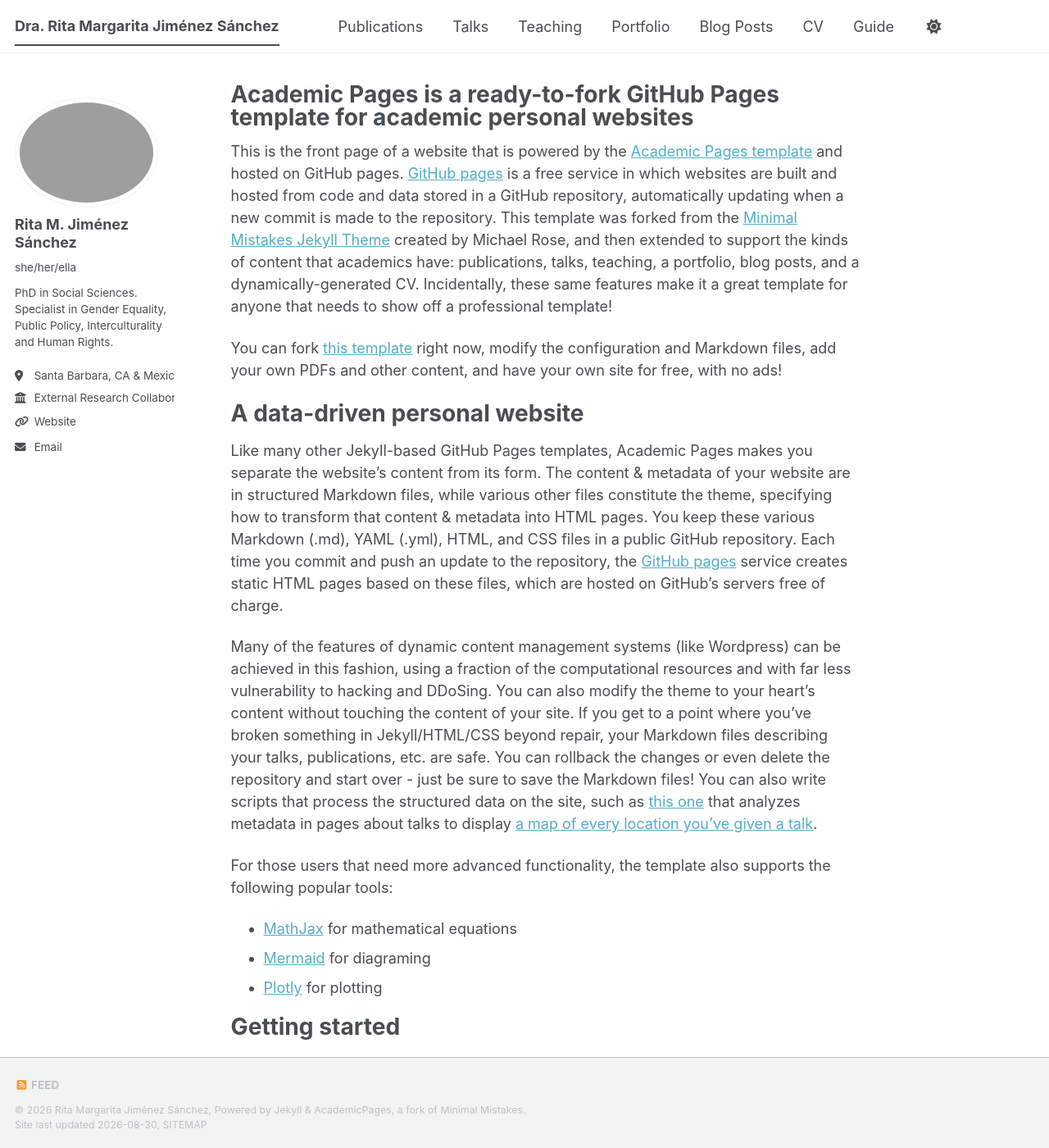
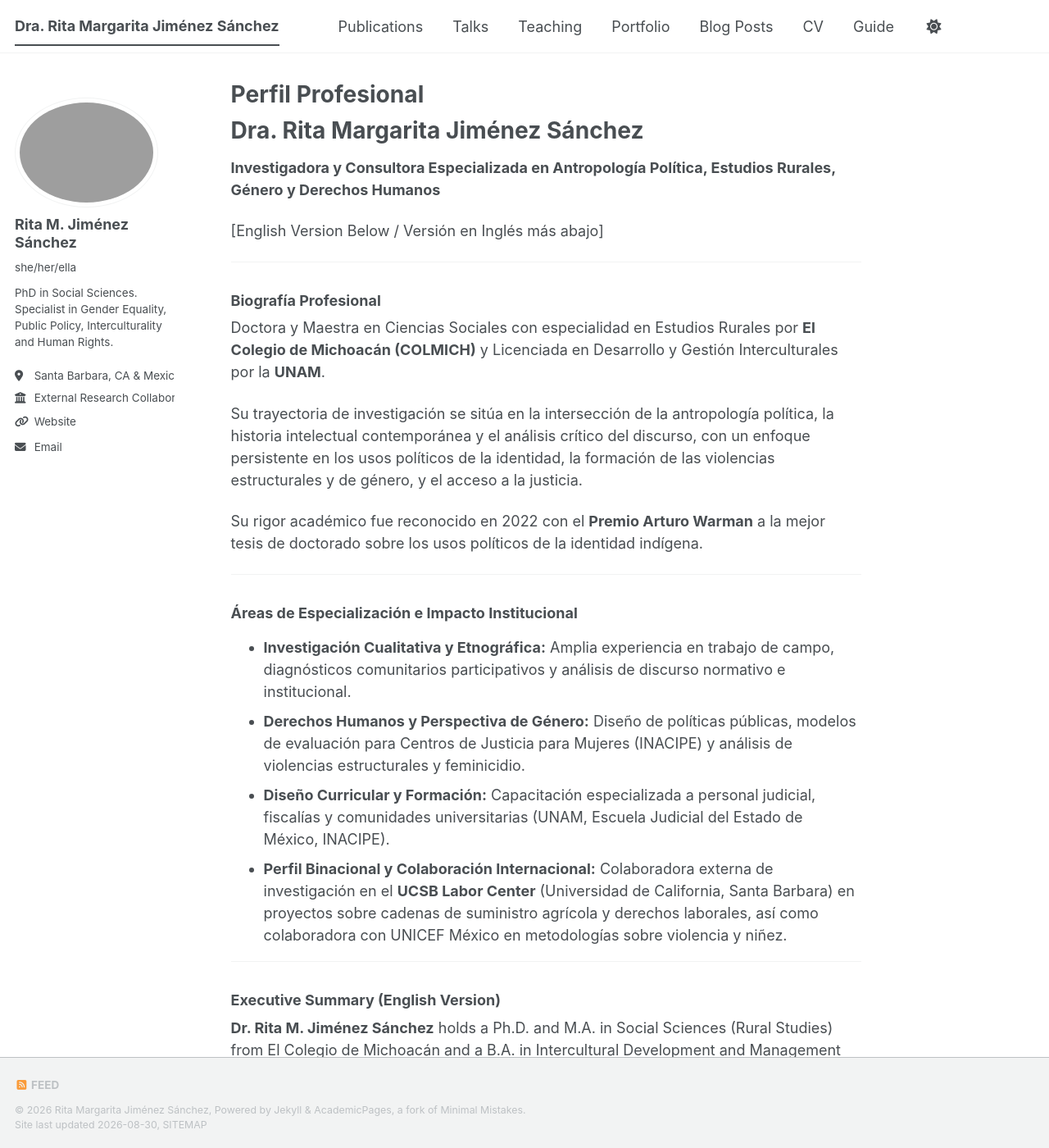
Before and after one commit to RitaJisa/RitaJisa.github.io, a Jekyll site: the page built from _pages/about.md, in a window 1280 px wide and 1400 px high. Shown: the whole window at 82% size. Built offline with Jekyll 4.4.1, drawn with Linux system fonts in a browser that asks for light colours; a style sheet for code colours, icons or effects is not loaded; some of the changed text lies outside the part shown.

Commit message:
Update about.md
cambio de la página del frente

```diff
--- a/_pages/about.md
+++ b/_pages/about.md
@@ -1,56 +1,42 @@
 ---
 permalink: /
-title: "Academic Pages is a ready-to-fork GitHub Pages template for academic personal websites"
+title: "Perfil Profesional"
+excerpt: "Sobre mí"
 author_profile: true
 redirect_from:
   - /about/
   - /about.html
 ---
 
-This is the front page of a website that is powered by the [Academic Pages template](https://github.com/academicpages/academicpages.github.io) and hosted on GitHub pages. [GitHub pages](https://pages.github.com) is a free service in which websites are built and hosted from code and data stored in a GitHub repository, automatically updating when a new commit is made to the repository. This template was forked from the [Minimal Mistakes Jekyll Theme](https://mmistakes.github.io/minimal-mistakes/) created by Michael Rose, and then extended to support the kinds of content that academics have: publications, talks, teaching, a portfolio, blog posts, and a dynamically-generated CV. Incidentally, these same features make it a great template for anyone that needs to show off a professional template!
+Dra. Rita Margarita Jiménez Sánchez
+===
+**Investigadora y Consultora Especializada en Antropología Política, Estudios Rurales, Género y Derechos Humanos**
 
- You can fork [this template](https://github.com/academicpages/academicpages.github.io) right now, modify the configuration and Markdown files, add your own PDFs and other content, and have your own site for free, with no ads!
+[English Version Below / Versión en Inglés más abajo]
 
-A data-driven personal website
-======
-Like many other Jekyll-based GitHub Pages templates, Academic Pages makes you separate the website's content from its form. The content & metadata of your website are in structured Markdown files, while various other files constitute the theme, specifying how to transform that content & metadata into HTML pages. You keep these various Markdown (.md), YAML (.yml), HTML, and CSS files in a public GitHub repository. Each time you commit and push an update to the repository, the [GitHub pages](https://pages.github.com/) service creates static HTML pages based on these files, which are hosted on GitHub's servers free of charge.
+---
 
-Many of the features of dynamic content management systems (like Wordpress) can be achieved in this fashion, using a fraction of the computational resources and with far less vulnerability to hacking and DDoSing. You can also modify the theme to your heart's content without touching the content of your site. If you get to a point where you've broken something in Jekyll/HTML/CSS beyond repair, your Markdown files describing your talks, publications, etc. are safe. You can rollback the changes or even delete the repository and start over - just be sure to save the Markdown files! You can also write scripts that process the structured data on the site, such as [this one](https://github.com/academicpages/academicpages.github.io/blob/master/talkmap.ipynb) that analyzes metadata in pages about talks to display [a map of every location you've given a talk](https://academicpages.github.io/talkmap.html).
+### Biografía Profesional
 
-For those users that need more advanced functionality, the template also supports the following popular tools:
-- [MathJax](https://www.mathjax.org/) for mathematical equations
-- [Mermaid](https://mermaid.js.org/) for diagraming
-- [Plotly](https://plotly.com/javascript/) for plotting
+Doctora y Maestra en Ciencias Sociales con especialidad en Estudios Rurales por **El Colegio de Michoacán (COLMICH)** y Licenciada en Desarrollo y Gestión Interculturales por la **UNAM**.
 
-Getting started
-======
-1. Register a GitHub account if you don't have one and confirm your e-mail (required!)
-1. Fork [this template](https://github.com/academicpages/academicpages.github.io) by clicking the "Use this template" button in the top right.
-1. Go to the repository's settings (rightmost item in the tabs that start with "Code", should be below "Unwatch"). Rename the repository "[your GitHub username].github.io", which will also be your website's URL.
-1. Set site-wide configuration and create content & metadata (see below -- also see [this set of diffs](https://archive.is/3TPas) showing what files were changed to set up [an example site](https://getorg-testacct.github.io) for a user with the username "getorg-testacct")
-1. Upload any files (like PDFs, .zip files, etc.) to the files/ directory. They will appear at https://[your GitHub username].github.io/files/example.pdf.
-1. Check status by going to the repository settings, in the "GitHub pages" section
+Su trayectoria de investigación se sitúa en la intersección de la antropología política, la historia intelectual contemporánea y el análisis crítico del discurso, con un enfoque persistente en los usos políticos de la identidad, la formación de las violencias estructurales y de género, y el acceso a la justicia.
 
-Site-wide configuration
-------
-The main configuration file for the site is in the base directory in [_config.yml](https://github.com/academicpages/academicpages.github.io/blob/master/_config.yml), which defines the content in the sidebars and other site-wide features. You will need to replace the default variables with ones about yourself and your site's github repository. The configuration file for the top menu is in [_data/navigation.yml](https://github.com/academicpages/academicpages.github.io/blob/master/_data/navigation.yml). For example, if you don't have a portfolio or blog posts, you can remove those items from that navigation.yml file to remove them from the header.
+Su rigor académico fue reconocido en 2022 con el **Premio Arturo Warman** a la mejor tesis de doctorado sobre los usos políticos de la identidad indígena.
 
-Create content & metadata
-------
-For site content, there is one Markdown file for each type of content, which are stored in directories like _publications, _talks, _posts, _teaching, or _pages. For example, each talk is a Markdown file in the [_talks directory](https://github.com/academicpages/academicpages.github.io/tree/master/_talks). At the top of each Markdown file is structured data in YAML about the talk, which the theme will parse to do lots of cool stuff. The same structured data about a talk is used to generate the list of talks on the [Talks page](https://academicpages.github.io/talks), each [individual page](https://academicpages.github.io/talks/2012-03-01-talk-1) for specific talks, the talks section for the [CV page](https://academicpages.github.io/cv), and the [map of places you've given a talk](https://academicpages.github.io/talkmap.html) (if you run this [python file](https://github.com/academicpages/academicpages.github.io/blob/master/talkmap.py) or [Jupyter notebook](https://github.com/academicpages/academicpages.github.io/blob/master/talkmap.ipynb), which creates the HTML for the map based on the contents of the _talks directory).
+---
 
-**Markdown generator**
+### Áreas de Especialización e Impacto Institucional
 
-The repository includes [a set of Jupyter notebooks](https://github.com/academicpages/academicpages.github.io/tree/master/markdown_generator
-) that converts a CSV containing structured data about talks or presentations into individual Markdown files that will be properly formatted for the Academic Pages template. The sample CSVs in that directory are the ones I used to create my own personal website at stuartgeiger.com. My usual workflow is that I keep a spreadsheet of my publications and talks, then run the code in these notebooks to generate the Markdown files, then commit and push them to the GitHub repository.
+* **Investigación Cualitativa y Etnográfica:** Amplia experiencia en trabajo de campo, diagnósticos comunitarios participativos y análisis de discurso normativo e institucional.
+* **Derechos Humanos y Perspectiva de Género:** Diseño de políticas públicas, modelos de evaluación para Centros de Justicia para Mujeres (INACIPE) y análisis de violencias estructurales y feminicidio.
+* **Diseño Curricular y Formación:** Capacitación especializada a personal judicial, fiscalías y comunidades universitarias (UNAM, Escuela Judicial del Estado de México, INACIPE).
+* **Perfil Binacional y Colaboración Internacional:** Colaboradora externa de investigación en el **UCSB Labor Center** (Universidad de California, Santa Barbara) en proyectos sobre cadenas de suministro agrícola y derechos laborales, así como colaboradora con UNICEF México en metodologías sobre violencia y niñez.
 
-How to edit your site's GitHub repository
-------
-Many people use a git client to create files on their local computer and then push them to GitHub's servers. If you are not familiar with git, you can directly edit these configuration and Markdown files directly in the github.com interface. Navigate to a file (like [this one](https://github.com/academicpages/academicpages.github.io/blob/master/_talks/2012-03-01-talk-1.md) and click the pencil icon in the top right of the content preview (to the right of the "Raw | Blame | History" buttons). You can delete a file by clicking the trashcan icon to the right of the pencil icon. You can also create new files or upload files by navigating to a directory and clicking the "Create new file" or "Upload files" buttons.
+---
 
-Example: editing a Markdown file for a talk
-![Editing a Markdown file for a talk](/images/editing-talk.png)
+### Executive Summary (English Version)
 
-For more info
-------
-More info about configuring Academic Pages can be found in [the guide](https://academicpages.github.io/markdown/), the [growing wiki](https://github.com/academicpages/academicpages.github.io/wiki), and you can always [ask a question on GitHub](https://github.com/academicpages/academicpages.github.io/discussions). The [guides for the Minimal Mistakes theme](https://mmistakes.github.io/minimal-mistakes/docs/configuration/) (which this theme was forked from) might also be helpful.
+**Dr. Rita M. Jiménez Sánchez** holds a Ph.D. and M.A. in Social Sciences (Rural Studies) from El Colegio de Michoacán and a B.A. in Intercultural Development and Management from UNAM. She was awarded the **2022 Arturo Warman Prize** for her doctoral research on indigenous identity politics.
+
+Her work bridges qualitative research, political anthropology, and public policy design. She specializes in gender equality, structural violence prevention, human rights, and intercultural justice. Currently, she collaborates as an External Research Collaborator with the **UCSB Labor Center** and engages in binational academic and institutional initiatives between Mexico and the United States.
```
